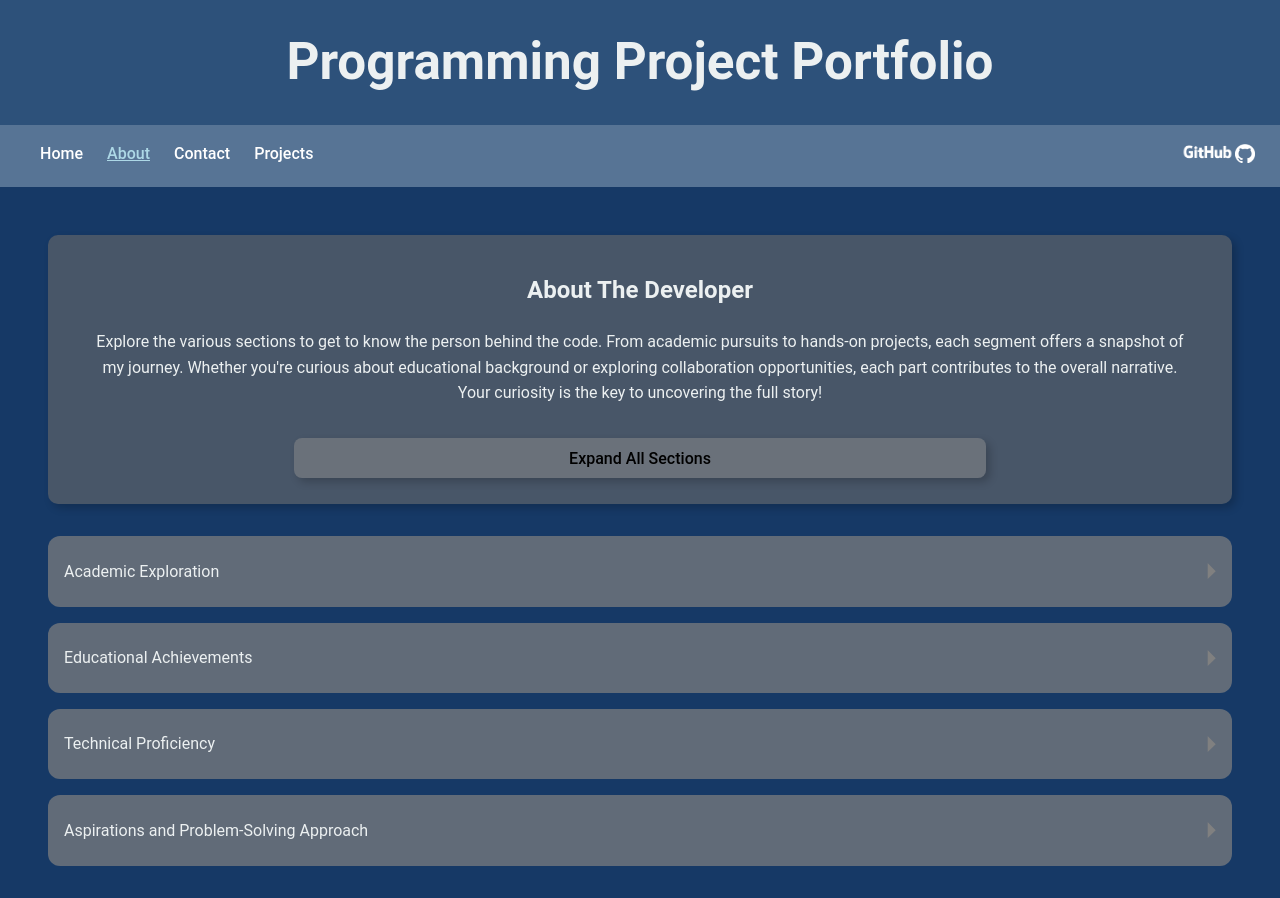
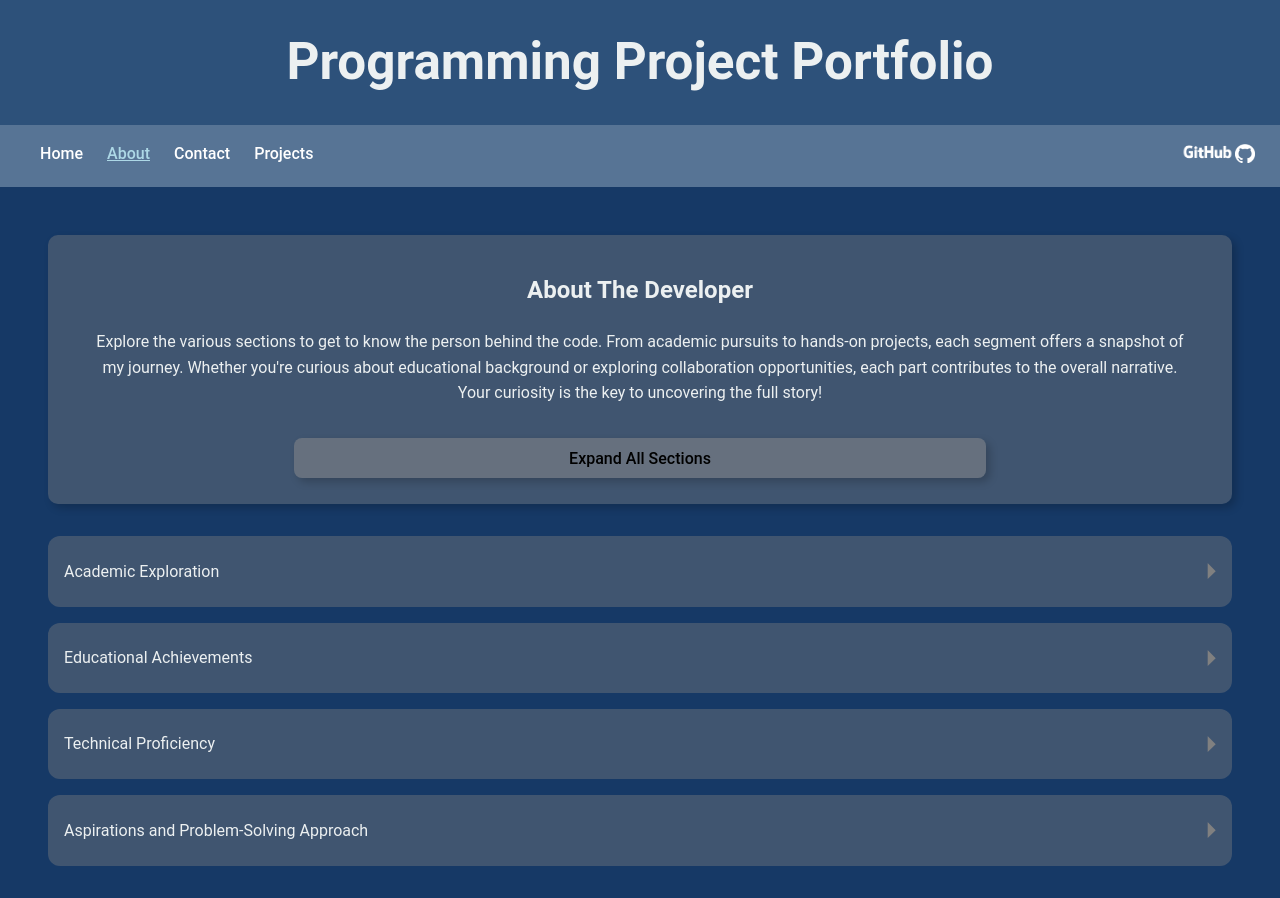
Before and after one commit to sionehavili2/Portfolio, a React (Vite) app: page /about in a window 1280 px wide. Built offline with nearby package versions, Linux system fonts and the light colour scheme.

Commit message:
CSS Update

```diff
--- a/src/Pages/About.module.css
+++ b/src/Pages/About.module.css
@@ -8,7 +8,7 @@ button {
 }
 
 .titleContainer {
-  background-color: rgb(105,105,105,0.6);
+    background-color: rgb(128,128,128,0.4);
   padding: 1em;
   border-radius: 10px;
   box-shadow: 4px 4px 8px rgba(0, 0, 0, 0.2);
--- a/src/Pages/Contact.module.css
+++ b/src/Pages/Contact.module.css
@@ -103,7 +103,7 @@
 }
 
 .titleContainer {
-  background-color: rgb(105, 105, 105, 0.6);
+  background-color: rgb(128,128,128,0.4);
   padding: 1em;
   border-radius: 10px;
   box-shadow: 4px 4px 8px rgba(0, 0, 0, 0.2);
--- a/src/UI/Section.module.css
+++ b/src/UI/Section.module.css
@@ -6,7 +6,7 @@
 .sectionHeader {
   padding: 10px;
   cursor: pointer;
-  background-color: rgb(128,128,128,0.7);
+    background-color: rgb(128,128,128,0.4);
   border-radius: 12px;
   margin:1em 2em 1em 2em;
   transition: background-color 0.5s ease;
@@ -15,7 +15,7 @@
 .sectionHeaderOpen {
   padding: 10px;
   cursor: pointer;
-  background-color: rgb(128,128,128,0.7);
+  background-color: rgb(128,128,128,0.6);
   border-radius: 12px 12px 0 0;
   margin:0.5em 2em 0 2em;
   transition: background-color 0.5s ease;
```
